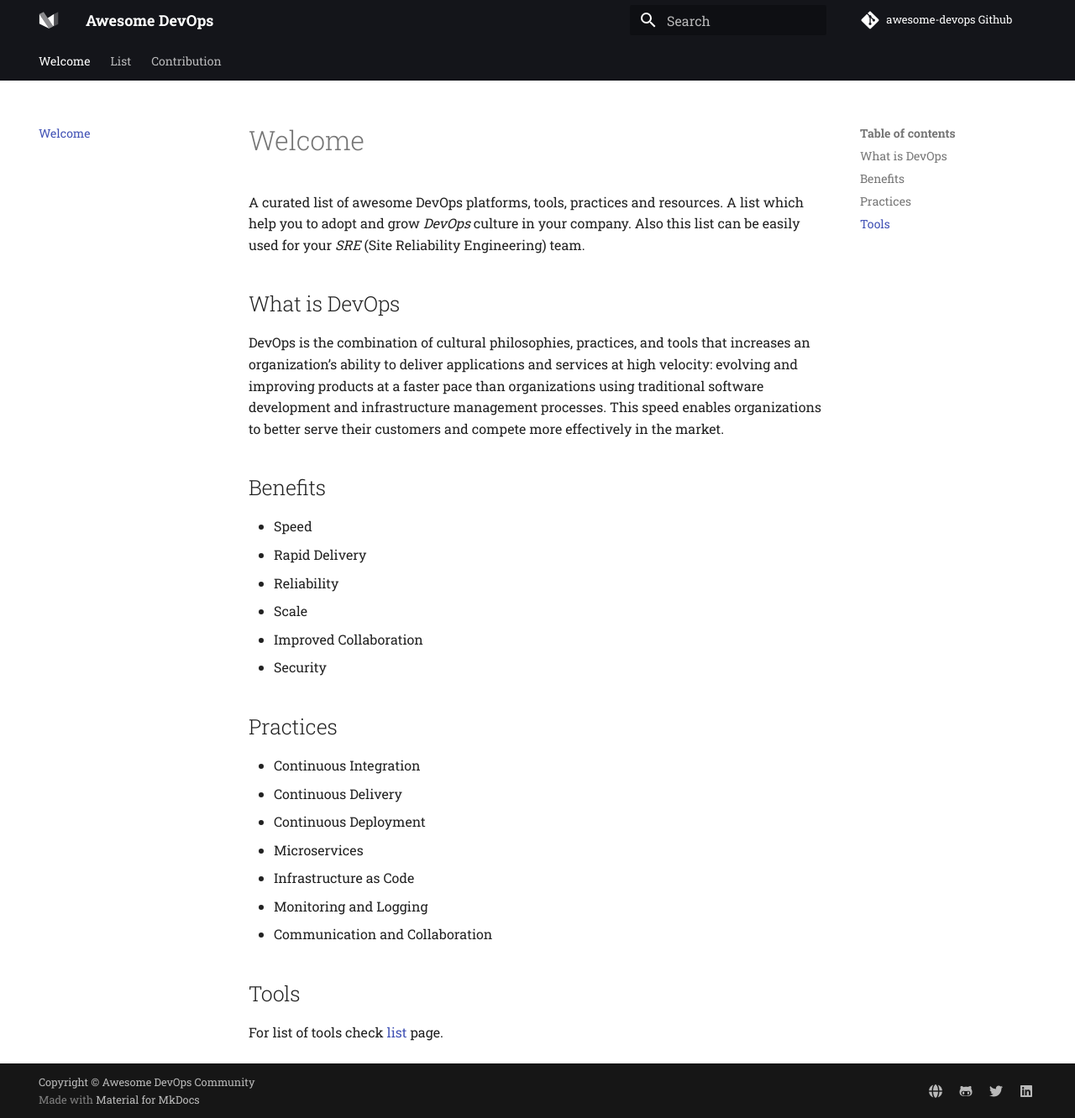
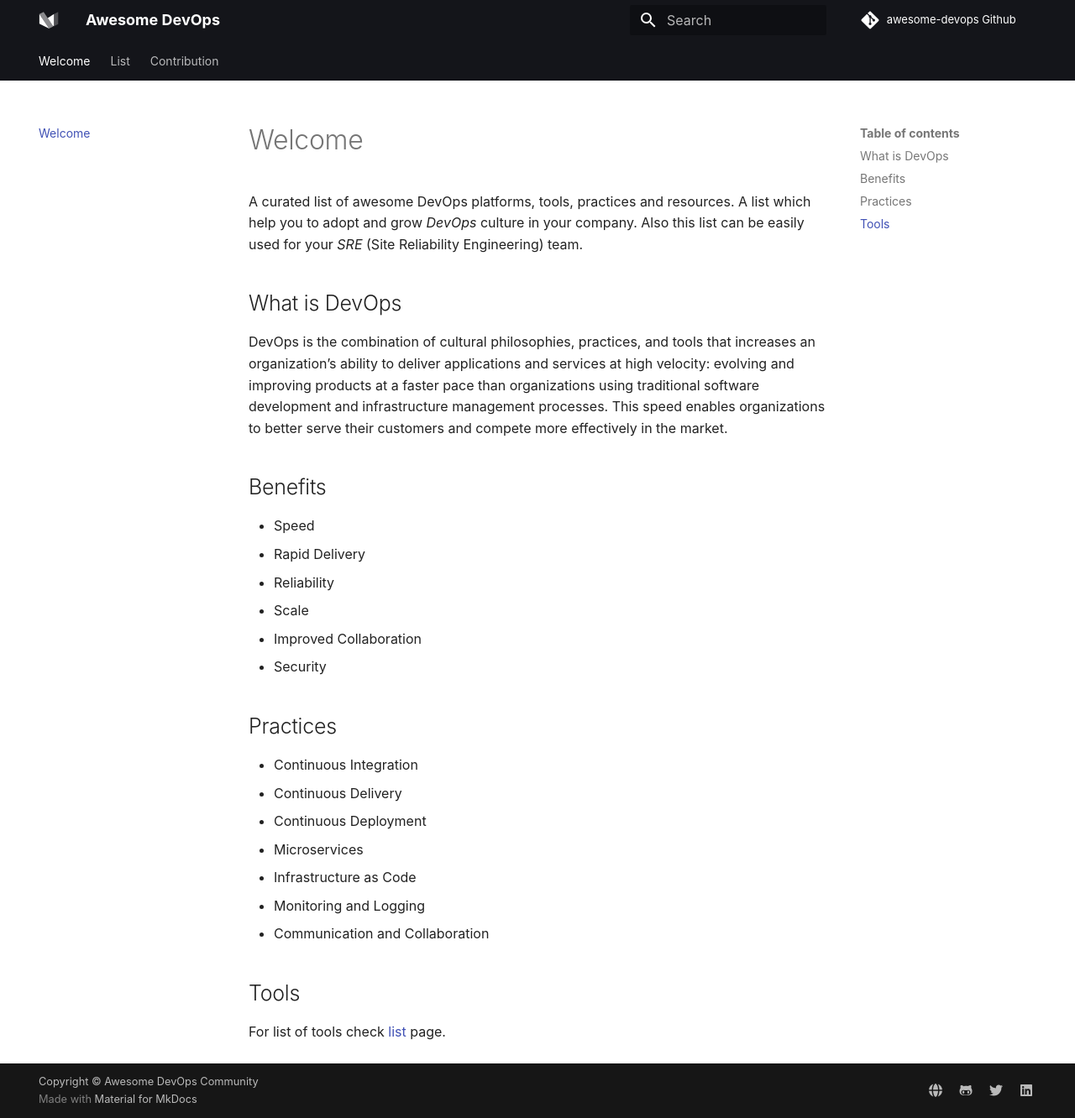
Before and after one commit to wmariuss/awesome-devops, an MkDocs documentation site: the page built from docs/index.md, in a window 1280 px wide and 1332 px high. Shown: the whole window at 84% size. Built offline with MkDocs 1.6.1 and Material for MkDocs 9.7.7, drawn with Linux system fonts in a browser that asks for light colours; comment, search, counter and statistics services are not loaded.

Commit message:
Disable some of the mkdocs features

```diff
--- a/mkdocs.yml
+++ b/mkdocs.yml
@@ -14,9 +14,7 @@
   name: material
   language: en
   locale: en
-  font:
-    text: Roboto Slab
-    code: Source Code Pro
+  font: false
   palette:
     primary: black
     accent: blue
@@ -25,12 +23,13 @@
   features:
     - search.suggest
     - search.highlight
-    - content.code.annotate
-    - content.tooltips
-    - toc.follow
 
 # Extra
 extra:
+  # Font
+  font:
+    text: Roboto Slab
+    code: Source Code Pro
   feature:
     tabs: true
   social:
@@ -64,7 +63,7 @@
 # Extensions
 markdown_extensions:
   - admonition
+  - footnotes
+  - meta
   - toc:
       permalink: true
-  - codehilite:
-      guess_lang: false
```
